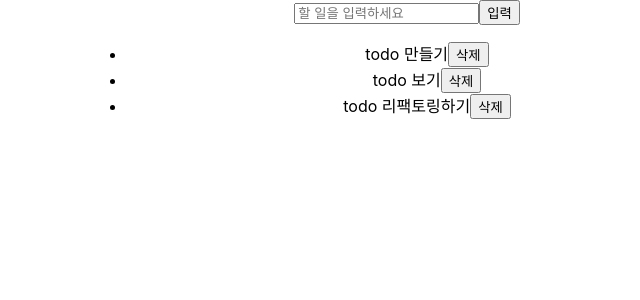
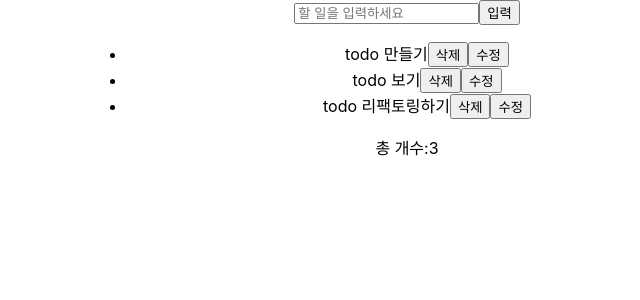
Before and after one commit to hsw824/react-todo, a React (Create React App) app: page / in a window 1280 px wide. Shown: the top 300 px of the page, without its empty margins (233-873 px from the left). Built offline with nearby package versions, Linux system fonts and the light colour scheme.

Commit message:
요구사항 3 완성

```diff
--- a/src/components/Todo.tsx
+++ b/src/components/Todo.tsx
@@ -35,10 +35,29 @@ export default function Todos() {
     const filteredTodo = todos.filter((t) => t.id !== filterId);
     setTodos(filteredTodo);
   };
+
+  const handleEditTodo = (editId: number, editText: string) => {
+    const editTodo = todos.map((t) => {
+      if (t.id === editId) {
+        return {
+          ...t,
+          text: editText,
+        };
+      } else {
+        return t;
+      }
+    });
+    setTodos(editTodo);
+  };
   return (
     <div className="todo-container">
       <TodoForm onAddTodo={handleAddTodo} />
-      <TodoList todos={todos} onFiltered={handleFilterTodo} />
+      <TodoList
+        todos={todos}
+        onFiltered={handleFilterTodo}
+        onEdited={handleEditTodo}
+      />
+      총 개수:{todos.length}
     </div>
   );
 }
--- /dev/null
+++ b/src/components/TodoItem.tsx
@@ -0,0 +1,41 @@
+import { ChangeEvent, useState } from "react";
+import { TodoType } from "./Todo";
+
+export default function TodoItem({
+  todo,
+  onFiltered,
+  onEdited,
+}: {
+  todo: TodoType;
+  onFiltered: (filterId: number) => void;
+  onEdited: (editId: number, editText: string) => void;
+}) {
+  let initialValue = todo.text;
+  const [value, setValue] = useState(initialValue);
+  const [isEdit, setIsEdit] = useState(false);
+  const handleChange = (e: ChangeEvent<HTMLInputElement>) => {
+    setValue(e.target.value);
+  };
+  const handleIsEdit = () => {
+    setIsEdit((prev) => !prev);
+  };
+
+  const handleEdit = (todoId: number) => {
+    onEdited(todoId, value);
+    setIsEdit((prev) => !prev);
+  };
+
+  return isEdit ? (
+    <div>
+      <input value={value} onChange={handleChange} />
+      <button onClick={() => handleEdit(todo.id)}>수정</button>
+      <button onClick={() => setIsEdit(false)}>취소</button>
+    </div>
+  ) : (
+    <li>
+      {todo.text}
+      <button onClick={() => onFiltered(todo.id)}>삭제</button>
+      <button onClick={handleIsEdit}>수정</button>
+    </li>
+  );
+}
--- a/src/components/TodoList.tsx
+++ b/src/components/TodoList.tsx
@@ -1,21 +1,27 @@
+import { useState } from "react";
 import { TodoType } from "./Todo";
+import TodoItem from "./TodoItem";
 
 export default function TodoList({
   todos,
   onFiltered,
+  onEdited,
 }: {
   todos: TodoType[];
   onFiltered: (filterId: number) => void;
+  onEdited: (editId: number, editText: string) => void;
 }) {
   return (
     <ul>
       {todos.length === 0
         ? "할일을 추가해주세요"
         : todos.map((todo) => (
-            <li key={todo.id}>
-              {todo.text}
-              <button onClick={() => onFiltered(todo.id)}>삭제</button>
-            </li>
+            <TodoItem
+              key={todo.id}
+              todo={todo}
+              onFiltered={onFiltered}
+              onEdited={onEdited}
+            />
           ))}
     </ul>
   );
```
